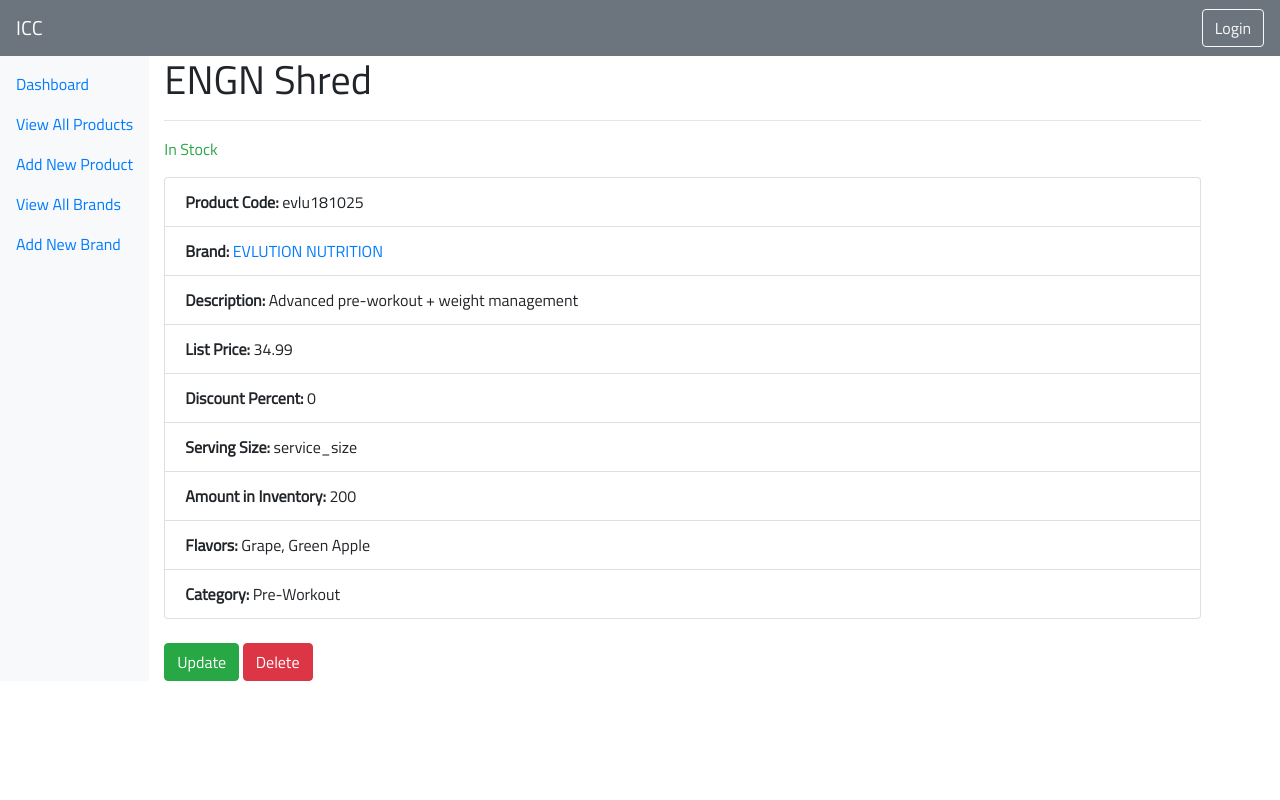
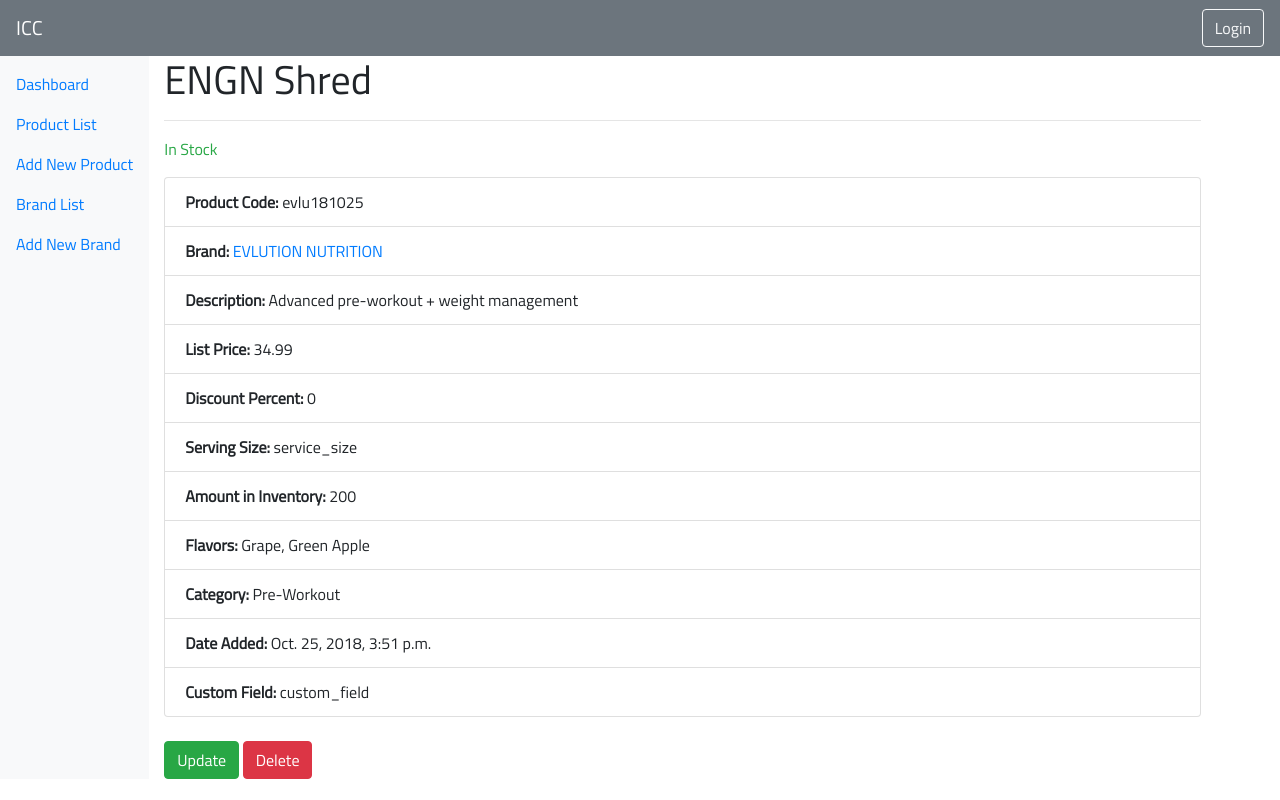
Before and after one commit to Dreyke/inventorycc, a Django app: page /inventory/product/9 in a window 1280 px wide. Run offline with Django 3.2, Linux system fonts and the light colour scheme; data comes from the database, SQL or seed files in the repository; both versions use the stored data as it was after the commit; some libraries are stand-ins or nearby versions.

Commit message:
Added date and custom field to product details

```diff
--- a/inventory/admin.py
+++ b/inventory/admin.py
@@ -17,4 +17,4 @@
 #register the admin classes for Product using decorator
 @admin.register(Product)
 class ProductAdmin(admin.ModelAdmin):
-    list_display = ('code', 'name', 'brand', 'list_price', 'inventory_amount', 'date_added' )
+    list_display = ('code', 'name', 'brand', 'list_price', 'inventory_amount', 'date_added', 'custom_field')
--- a/inventory/models.py
+++ b/inventory/models.py
@@ -38,6 +38,8 @@
     category = models.ManyToManyField(Category, help_text="Select a category for this product")
     flavors = models.ManyToManyField(Flavor, help_text="Select available flavors for this product")
 
+    # field for user to enter custom data
+    custom_field = models.CharField(max_length=100, null=True)
     def __str__(self):
         """String for representing Model object"""
         return self.name
--- a/inventory/static/css/styles.css
+++ b/inventory/static/css/styles.css
@@ -1,3 +1,15 @@
 body {
     font-family: 'Titillium Web', sans-serif;
 }
+
+/* nav bar stuff */
+.bs-example {
+    margin: 20px;
+}
+
+.rotate {
+    -webkit-transform: rotate(90deg);  /* Chrome, Safari, Opera */
+    -moz-transform: rotate(90deg);  /* Firefox */
+    -ms-transform: rotate(90deg);  /* IE 9 */
+    transform: rotate(90deg);  /* Standard syntax */
+}
--- a/inventory/templates/base_generic.html
+++ b/inventory/templates/base_generic.html
@@ -8,6 +8,7 @@
     <link href="https://fonts.googleapis.com/css?family=Titillium+Web" rel="stylesheet">
     {% load static %}
     <link rel="stylesheet" href="{% static 'css/styles.css' %}">
+    <link rel="script" href="{% static 'js/navbar.js' %}">
 </head>
 
 <body>
@@ -32,11 +33,11 @@
         <div class="row">
             <div class="navbar-left bg-light">
                 {% block sidebar %}
-                <nav class="nav flex-column py-2 sticky-top">
+                <nav class="nav flex-column py-2 sticky-top" id="accordion">
                     <a class="nav-link" href="{% url 'index' %}">Dashboard</a>
-                    <a class="nav-link" href="{% url 'products' %}">View All Products</a>
+                    <a class="nav-link" href="{% url 'products' %}">Product List</a>
                     <a class="nav-link" href="{% url 'product-create' %}">Add New Product</a>
-                    <a class="nav-link" href="{% url 'brands' %}">View All Brands</a>
+                    <a class="nav-link" href="{% url 'brands' %}">Brand List</a>
                     <a class="nav-link" href="{% url 'brand-create' %}">Add New Brand</a>
                 </nav>
                 {% endblock %}
--- a/inventory/templates/product_detail.html
+++ b/inventory/templates/product_detail.html
@@ -20,6 +20,8 @@
         <li class="list-group-item"><strong>Amount in Inventory:</strong> {{ product.inventory_amount }}</li>
         <li class="list-group-item"><strong>Flavors:</strong> {% for flavors in product.flavors.all %} {{ flavors }}{% if not forloop.last %}, {% endif %}{% endfor %}</li>
         <li class="list-group-item"><strong>Category:</strong> {% for category in product.category.all %} {{ category }}{% if not forloop.last %}, {% endif %}{% endfor %}</li>
+        <li class="list-group-item"><strong>Date Added:</strong> {{ product.date_added }}</li>
+        <li class="list-group-item"><strong>Custom Field:</strong> {{ product.custom_field }}</li>
     </ul>
     <br>
     <a class="btn btn-success my-2 my-sm-0" href="{% url 'product-update' product.pk %}">Update</a>
--- a/inventory/templates/product_list.html
+++ b/inventory/templates/product_list.html
@@ -34,7 +34,7 @@
             <td>{{product.brand}}</td>
             <td>{% for category in product.category.all %} {{ category }}{% if not forloop.last %}, {% endif %}{% endfor %}</td>
             <td>{{product.inventory_amount}}</td>
-            <td>{{product.list_price}}</td>
+            <td>${{product.list_price}}</td>
             <td>{{product.date_added}}</td>
             <td>
                 <a class="btn" href="{% url 'product-update' product.pk%}">Update</a>
```
Also changed, not shown: inventory/static/js/navbar.js (added, +13 -0 lines), db.sqlite3, inventory/migrations/0007_product_custom_field.py (added), inventory/migrations/0008_auto_20181120_1219.py (added).
